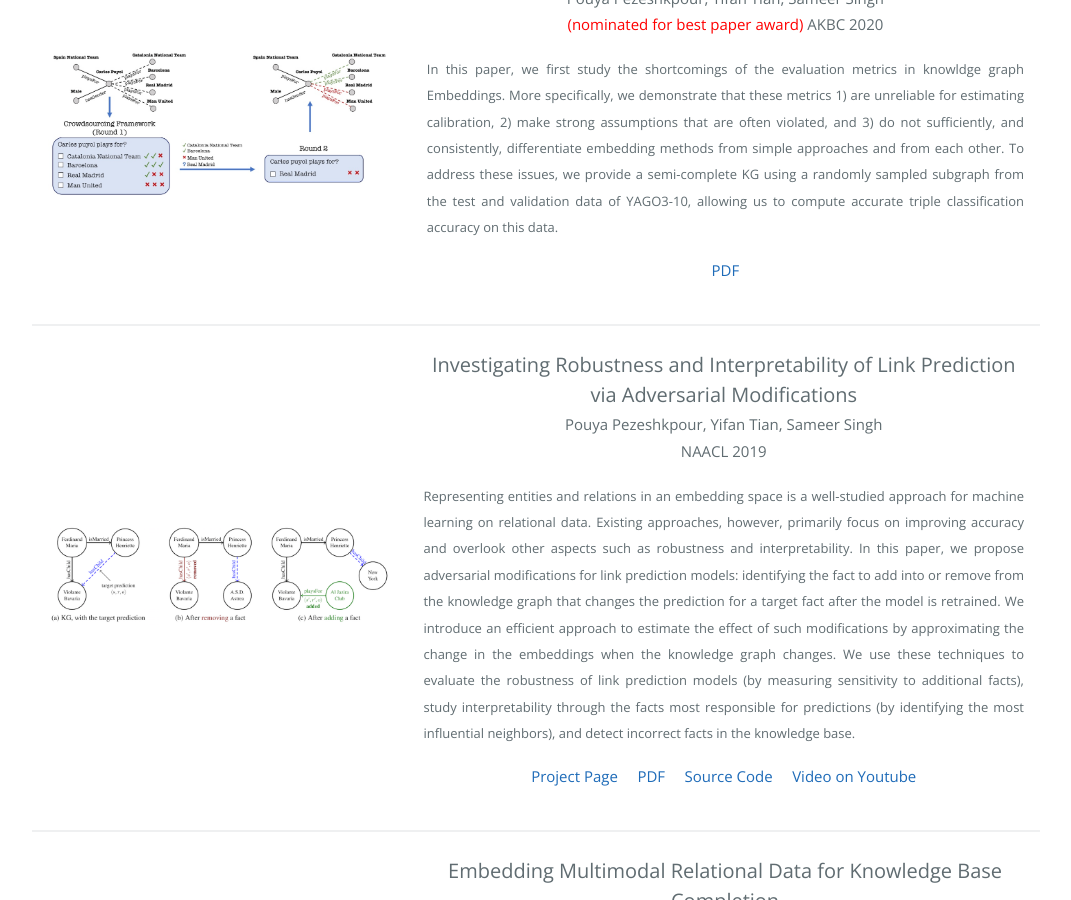
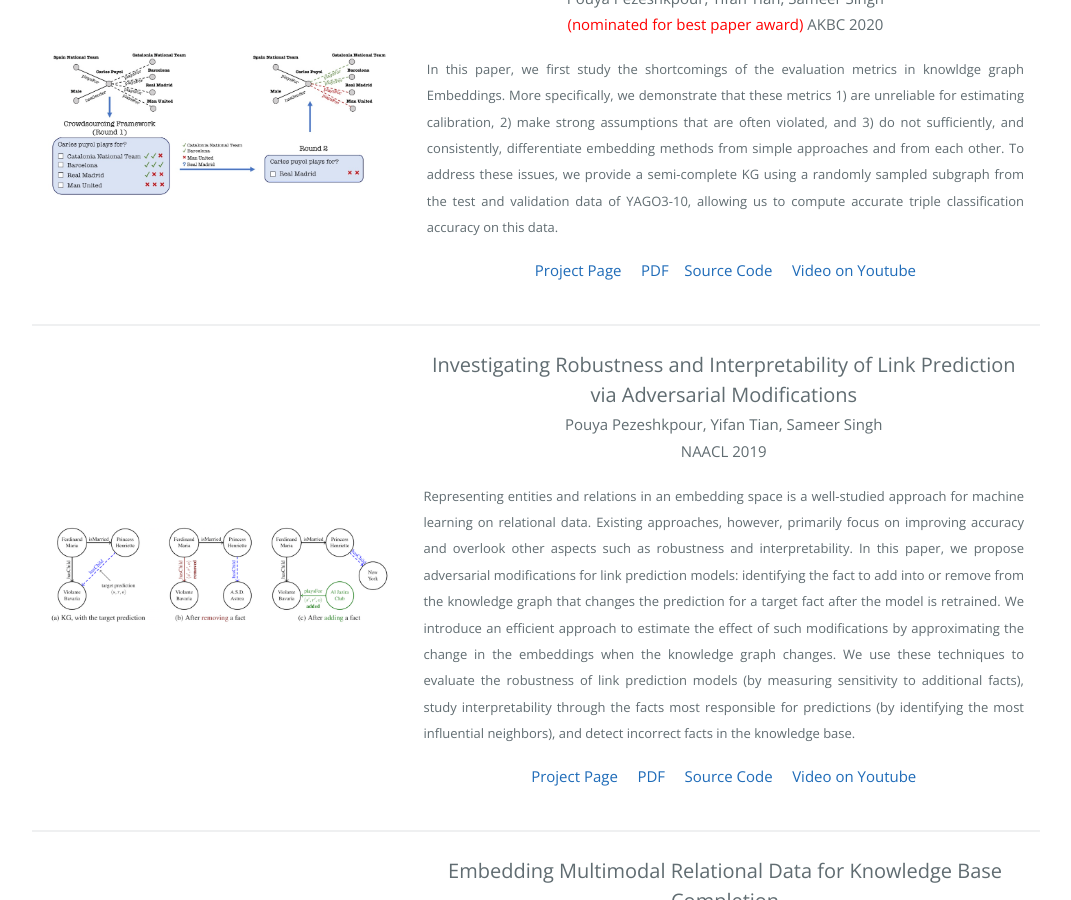
Before and after one commit to pouyapez/pouyapez.github.io, a Jekyll site: the page built from index.md, in a window 1280 px wide and 900 px high, scrolled down 1403 px. Shown: the whole window, without its empty margins (104-1175 px from the left). Built offline with Jekyll 4.4.1, drawn with Linux system fonts in a browser that asks for light colours.

Commit message:
Update index.md

```diff
--- a/index.md
+++ b/index.md
@@ -56,7 +56,7 @@
               <font style="color:red;">(nominated for best paper award) </font>AKBC 2020 </font><br>
              </p><p align="justify"> <font style="font-size:13px">In this paper, we first study the shortcomings of the evaluation metrics in knowldge graph Embeddings.  More specifically, we demonstrate that these metrics 1) are unreliable for estimating calibration, 2) make strong assumptions that    are often violated, and 3) do not sufficiently, and consistently, differentiate embedding methods from simple approaches and from each other. To address these issues, we provide a semi-complete KG using a randomly sampled subgraph from the test and validation data of YAGO3-10, allowing us to compute accurate triple classification accuracy on this data. </font><br></p>
            <p align="center">
-             <a href="https://openreview.net/pdf?id=1uufzxsxfL"><font style="font-size:15px">PDF</font></a>
+             <font style="font-size:15px"><a href="https://pouyapez.github.io/yago3-tc/">Project Page</a>  &nbsp;&nbsp;&nbsp; <a href="https://openreview.net/pdf?id=1uufzxsxfL">PDF</a>&nbsp;&nbsp;&nbsp;  <a href="https://github.com/pouyapez/yago3-tc">Source Code</a>  &nbsp;&nbsp;&nbsp;  <a href="https://www.youtube.com/watch?v=y9BHvpqHo1g&t=9s">Video on Youtube</a></font>
              </p>
         </td>
       </tr>
```
